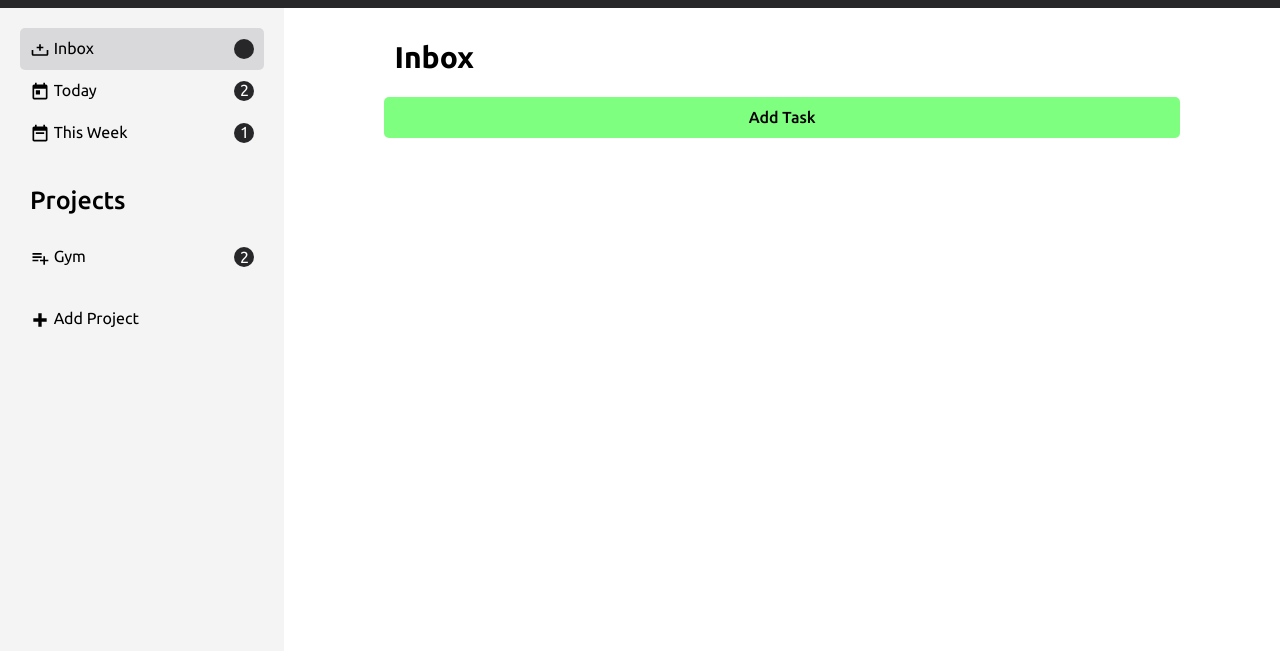
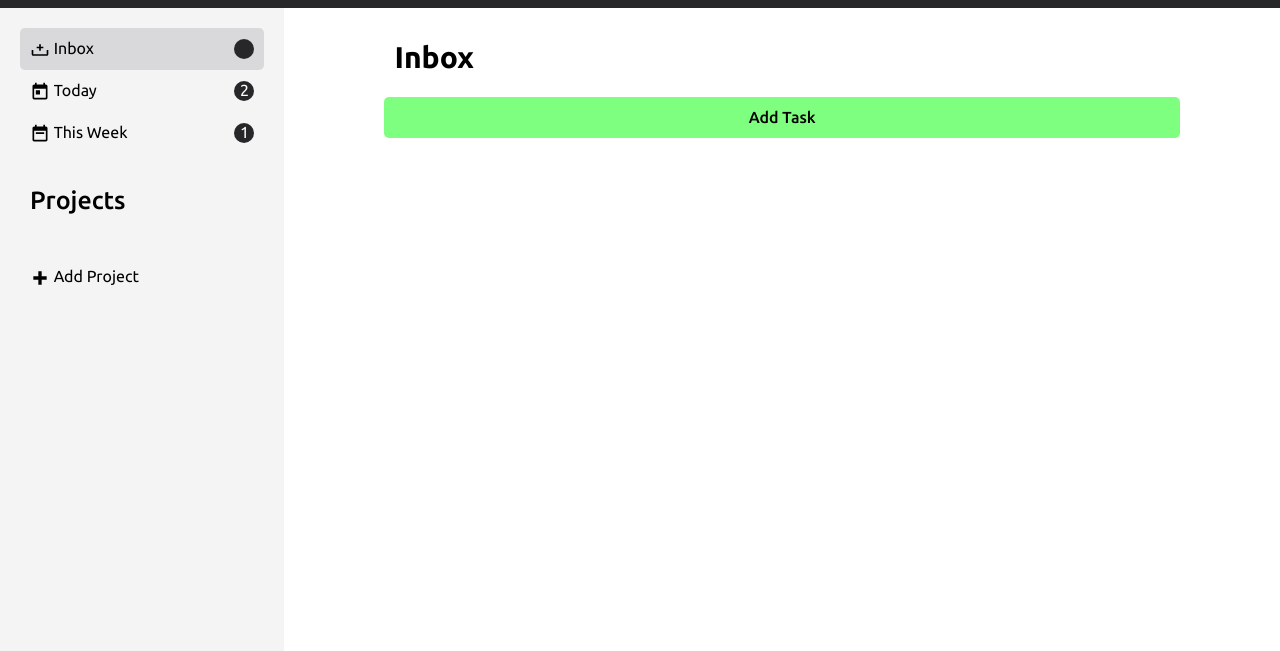
Before and after one commit to AdjeteySowah/todo-list, a website built with webpack: page src/template.html in a window 1280 px wide. Shown: the part 92-743 px from the top of the page. Built offline with nearby package versions, Linux system fonts and the light colour scheme.

Commit message:
Comment out projects, they'll be rendered dynamically

```diff
--- a/src/template.html
+++ b/src/template.html
@@ -41,21 +41,14 @@
       <div class="sidebar__project-section">
          <div class="sidebar__project">
             <p class="sidebar__item--project">Projects</p>
-               <!-- All projects should probably be rendered dynamically -->
+               <!-- All individual projects should be rendered dynamically -->
             <div class="sidebar__projects-container">
-               <div class="sidebar__item sidebar__project-item">
+               <!-- <div class="sidebar__item sidebar__project-item">
                   <div class="sidebar__item-description">
                      <img class="sidebar__item-img" src="./assets/images/list-task.svg" alt="task-list icon">
                      Gym
                   </div>
                   <p class="sidebar__badge">2</p>
-               </div>
-               <!-- <div class="sidebar__item sidebar__project-item">
-                  <div class="sidebar__item-description">
-                     <img class="sidebar__item-img" src="./assets/images/list-task.svg" alt="task-list icon">
-                     Coding
-                  </div>
-                  <p class="sidebar__badge">1</p>
                </div>
                <div class="sidebar__item sidebar__project-item">
                   <div class="sidebar__item-description">
```
